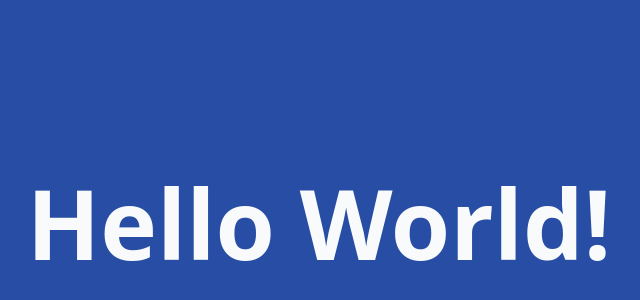
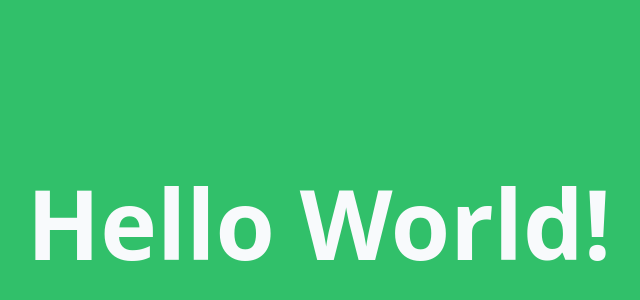
Before and after one commit to HuongCaoHUST/web_dev, a plain HTML site: page index.html in a window 1280 px wide. Shown: the part 178-478 px from the top of the page, without its empty margins (321-961 px from the left). Drawn offline with Linux system fonts and the light colour scheme.

Commit message:
update color

```diff
--- a/index.html
+++ b/index.html
@@ -13,7 +13,7 @@
         display: grid;
         place-items: center;
         font-family: system-ui, sans-serif;
-        background: #274da4;
+        background: #31c06a;
         color: #f8fafc;
       }
       h1 { font-size: clamp(2.5rem, 10vw, 6rem); }
```
